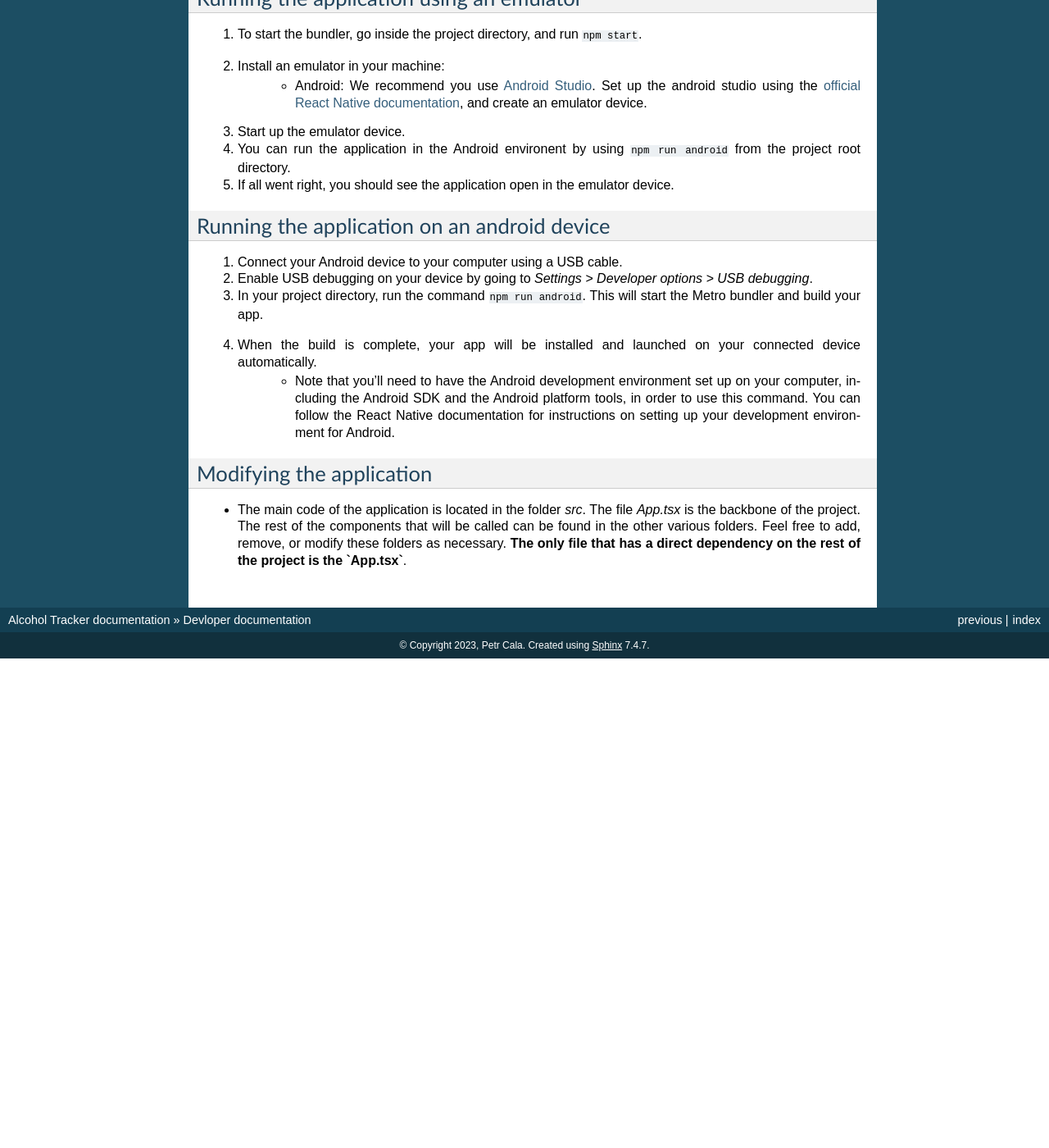
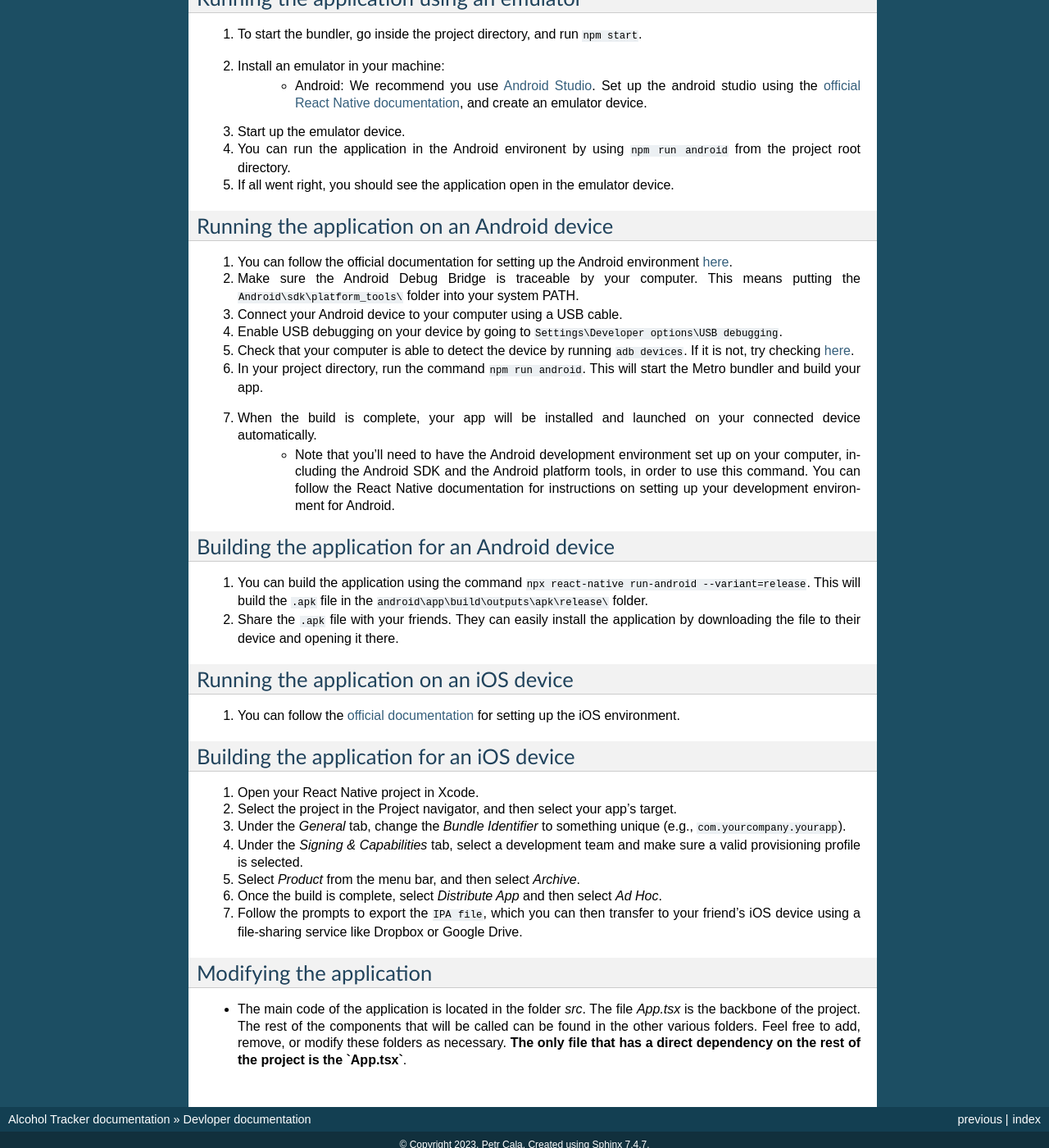
Before and after one commit to PetrCala/alcohol-tracker, a Sphinx documentation site: the page built from docs/source/developer/notes.rst, in a window 1280 px wide and 1400 px high, scrolled down 656 px. Shown: the whole window at 82% size. Built offline with Sphinx 7.4.7, drawn with Linux system fonts in a browser that asks for light colours; before the commit the page ends 1459 px from its top, so only the background shows below that; some of the changed text lies outside the part shown.

Commit message:
Added applicaiton building guidelines to the developer documentation

```diff
--- a/docs/source/developer/notes.rst
+++ b/docs/source/developer/notes.rst
@@ -38,16 +38,39 @@ Running the application using an emulator
 #. If all went right, you should see the application open in the emulator device.
 
 
-Running the application on an android device
+Running the application on an Android device
 ================================
 
+#. You can follow the official documentation for setting up the Android environment `here <https://reactnative.dev/docs/running-on-device>`_.
+#. Make sure the Android Debug Bridge is traceable by your computer. This means putting the :code:`Android\\sdk\\platform_tools\\` folder into your system PATH.
 #. Connect your Android device to your computer using a USB cable.
-#. Enable USB debugging on your device by going to `Settings \> Developer options \> USB debugging`.
+#. Enable USB debugging on your device by going to :code:`Settings\\Developer options\\USB debugging`.
+#. Check that your computer is able to detect the device by running :code:`adb devices`. If it is not, try checking `here <https://stackoverflow.com/questions/21170392/my-android-device-does-not-appear-in-the-list-of-adb-devices>`_.
 #. In your project directory, run the command :code:`npm run android`. This will start the Metro bundler and build your app.
 #. When the build is complete, your app will be installed and launched on your connected device automatically.
     * Note that you'll need to have the Android development environment set up on your computer, including the Android SDK and the Android platform tools, in order to use this command. You can follow the React Native documentation for instructions on setting up your development environment for Android.
 
+Building the application for an Android device
+================================
 
+#. You can build the application using the command :code:`npx react-native run-android --variant=release`. This will build the :code:`.apk` file in the :code:`android\\app\\build\\outputs\\apk\\release\\` folder.
+#. Share the :code:`.apk` file with your friends. They can easily install the application by downloading the file to their device and opening it there.
+
+Running the application on an iOS device
+================================
+
+#. You can follow the `official documentation <https://reactnative.dev/docs/running-on-device>`_ for setting up the iOS environment.
+
+Building the application for an iOS device
+================================
+
+#. Open your React Native project in Xcode.
+#. Select the project in the Project navigator, and then select your app's target.
+#. Under the *General* tab, change the *Bundle Identifier* to something unique (e.g., :code:`com.yourcompany.yourapp`).
+#. Under the *Signing & Capabilities* tab, select a development team and make sure a valid provisioning profile is selected.
+#. Select *Product* from the menu bar, and then select *Archive*.
+#. Once the build is complete, select *Distribute App* and then select *Ad Hoc*.
+#. Follow the prompts to export the :code:`IPA file`, which you can then transfer to your friend's iOS device using a file-sharing service like Dropbox or Google Drive.
 
 Modifying the application
 ================================
```
